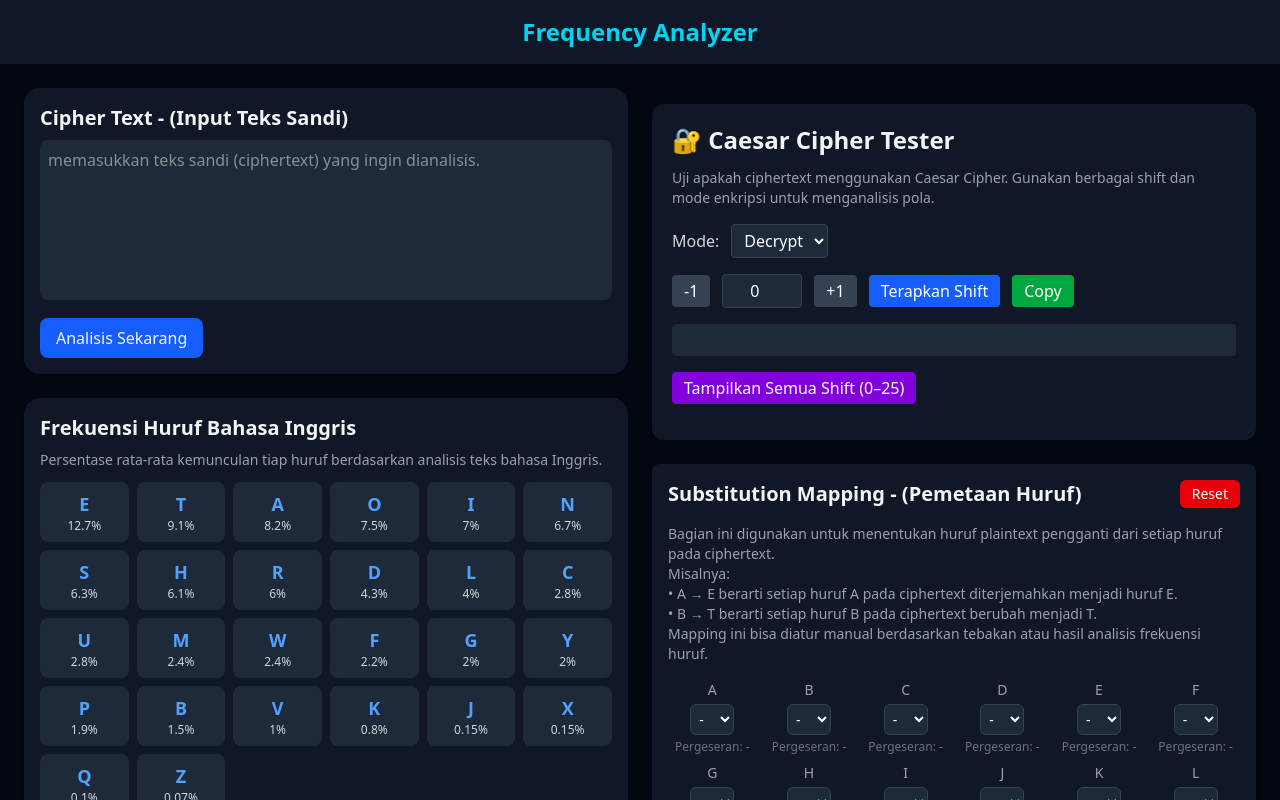
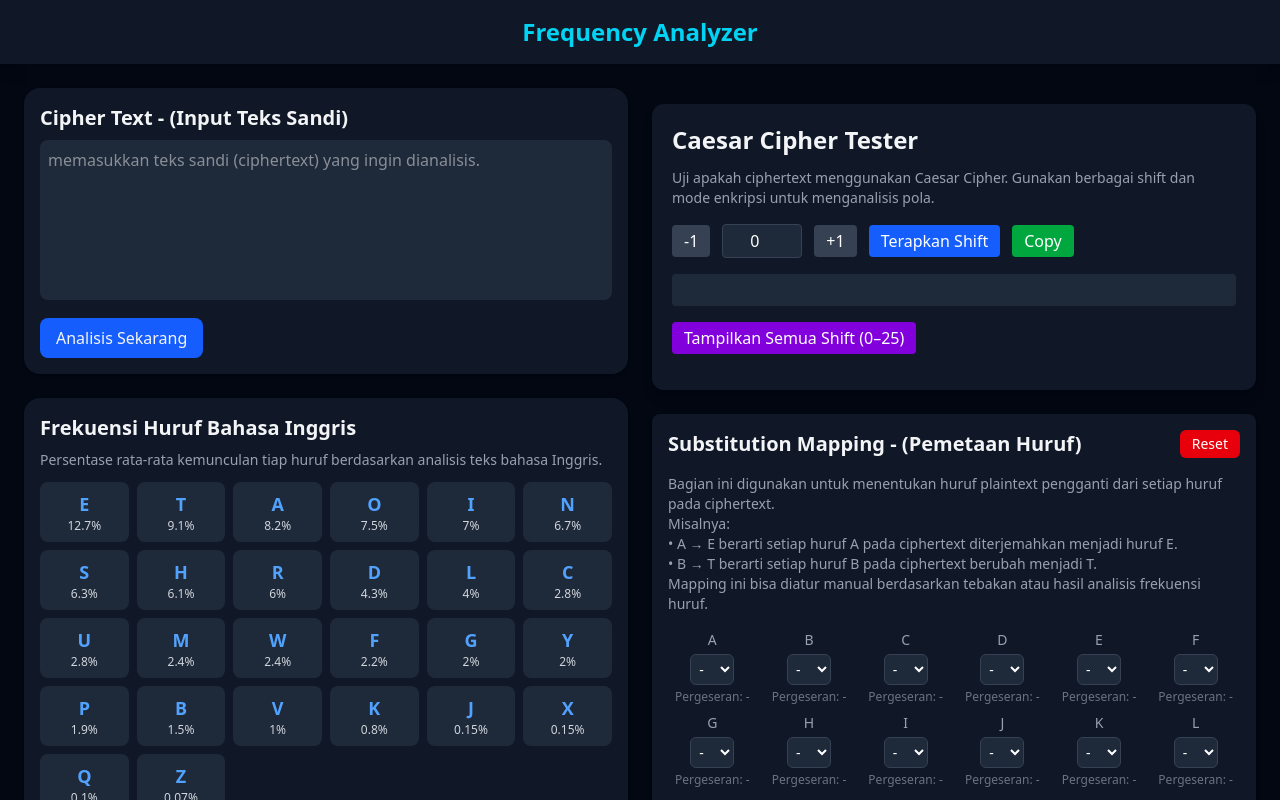
Before and after one commit to Dhiooonn/analisis-frekuensi-cracking-caesar-shiper, a React (Vite) app: page / in a window 1280 px wide. Shown: the top 800 px of the page. Built offline with nearby package versions, Linux system fonts and the light colour scheme.

Commit message:
Fitur Pergeseran Fix

```diff
--- a/src/components/ShiftTester.jsx
+++ b/src/components/ShiftTester.jsx
@@ -43,25 +43,13 @@ export default function ShiftTester({ ciphertext, onApplyShift }) {
 
   return (
     <div className="bg-gray-900 p-5 rounded-xl shadow-lg mt-4">
-      <h2 className="text-2xl font-semibold mb-3">🔐 Caesar Cipher Tester</h2>
+      <h2 className="text-2xl font-semibold mb-3">Caesar Cipher Tester</h2>
 
       <p className="text-gray-400 text-sm mb-4">
         Uji apakah ciphertext menggunakan Caesar Cipher. Gunakan berbagai shift
         dan mode enkripsi untuk menganalisis pola.
       </p>
 
-      {/* MODE */}
-      <div className="mb-4">
-        <label className="text-gray-300 mr-3">Mode:</label>
-        <select
-          value={mode}
-          onChange={(e) => setMode(e.target.value)}
-          className="bg-gray-800 border border-gray-700 px-2 py-1 rounded text-white"
-        >
-          <option value="decrypt">Decrypt</option>
-          <option value="encrypt">Encrypt</option>
-        </select>
-      </div>
 
       {/* SHIFT CONTROLS */}
       <div className="flex items-center gap-3 mb-4">
```
